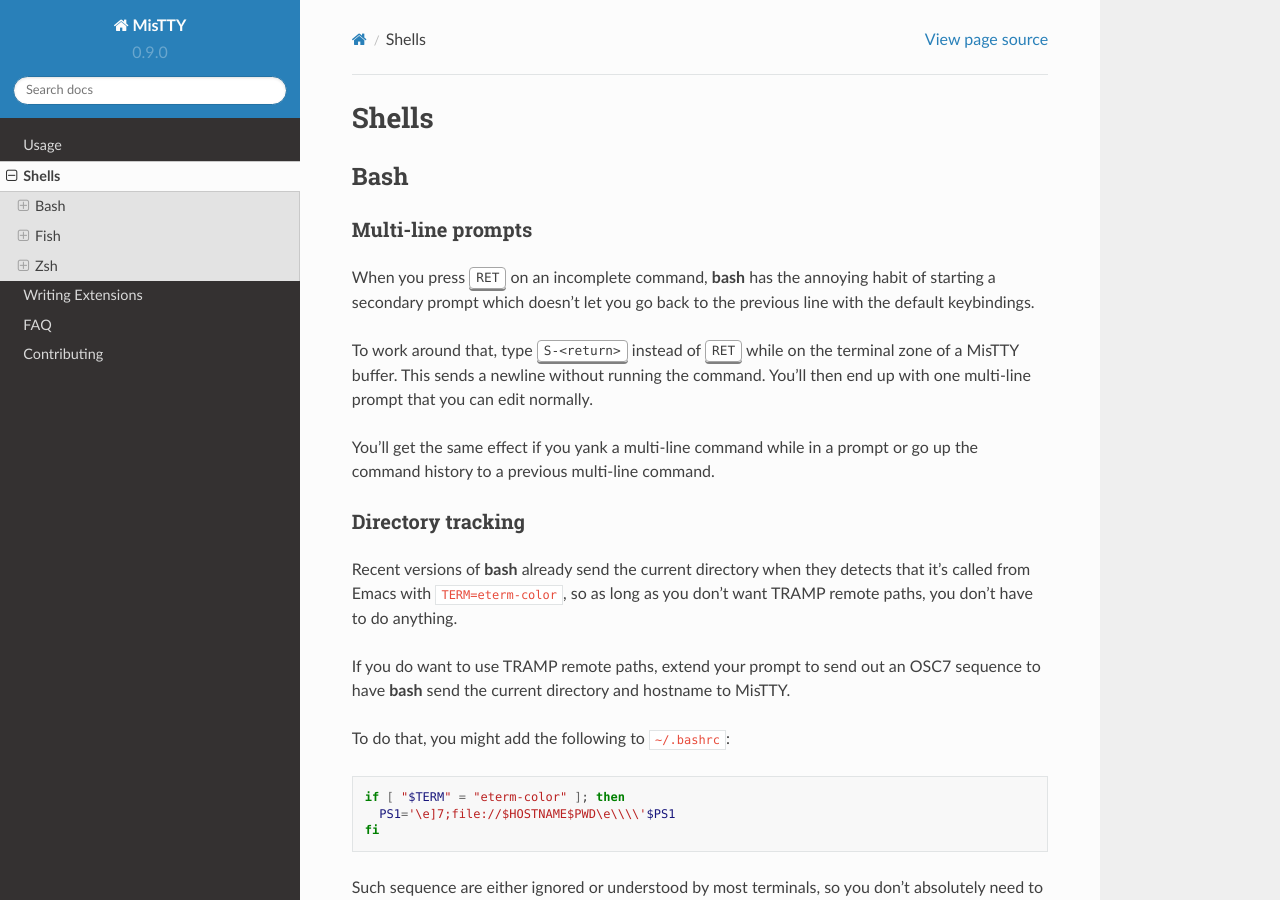
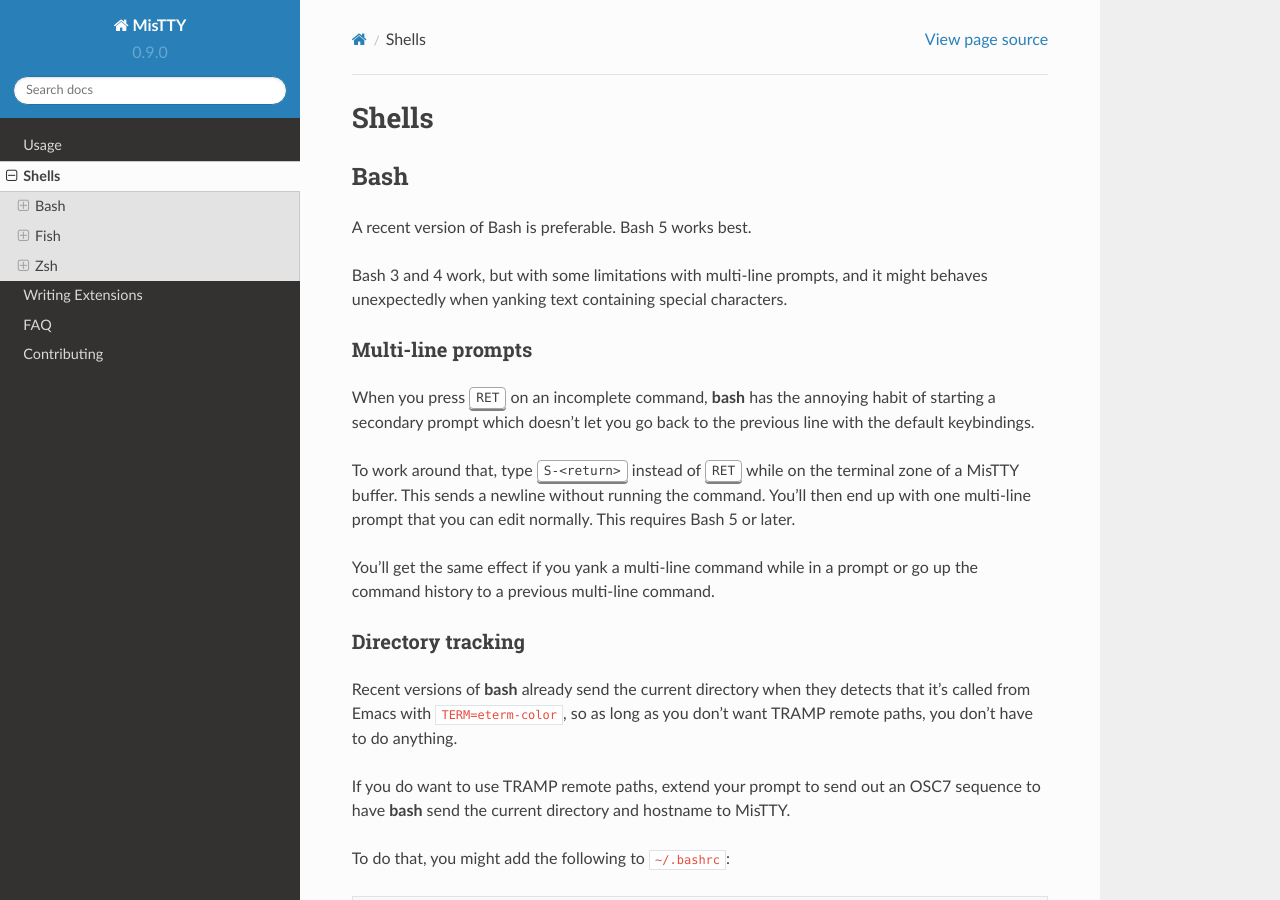
Before and after one commit to szermatt/mistty, a Sphinx documentation site: the page built from docs/source/shells.rst, in a window 1280 px wide and 900 px high. Built offline with Sphinx 7.4.7 and the Read the Docs theme 2.0.0, drawn with Linux system fonts in a browser that asks for light colours.

Commit message:
Doc: mention limitations with Bash < 5.

```diff
--- a/docs/source/shells.rst
+++ b/docs/source/shells.rst
@@ -7,6 +7,12 @@
 
 Bash
 ----
+
+A recent version of Bash is preferable. Bash 5 works best.
+
+Bash 3 and 4 work, but with some limitations with multi-line prompts,
+and it might behaves unexpectedly when yanking text containing special
+characters.
 
 Multi-line prompts
 ^^^^^^^^^^^^^^^^^^
@@ -18,7 +24,7 @@
 To work around that, type :kbd:`S-<return>` instead of :kbd:`RET`
 while on the terminal zone of a MisTTY buffer. This sends a newline
 without running the command. You'll then end up with one multi-line
-prompt that you can edit normally.
+prompt that you can edit normally. This requires Bash 5 or later.
 
 You'll get the same effect if you yank a multi-line command while in a
 prompt or go up the command history to a previous multi-line command.
```
